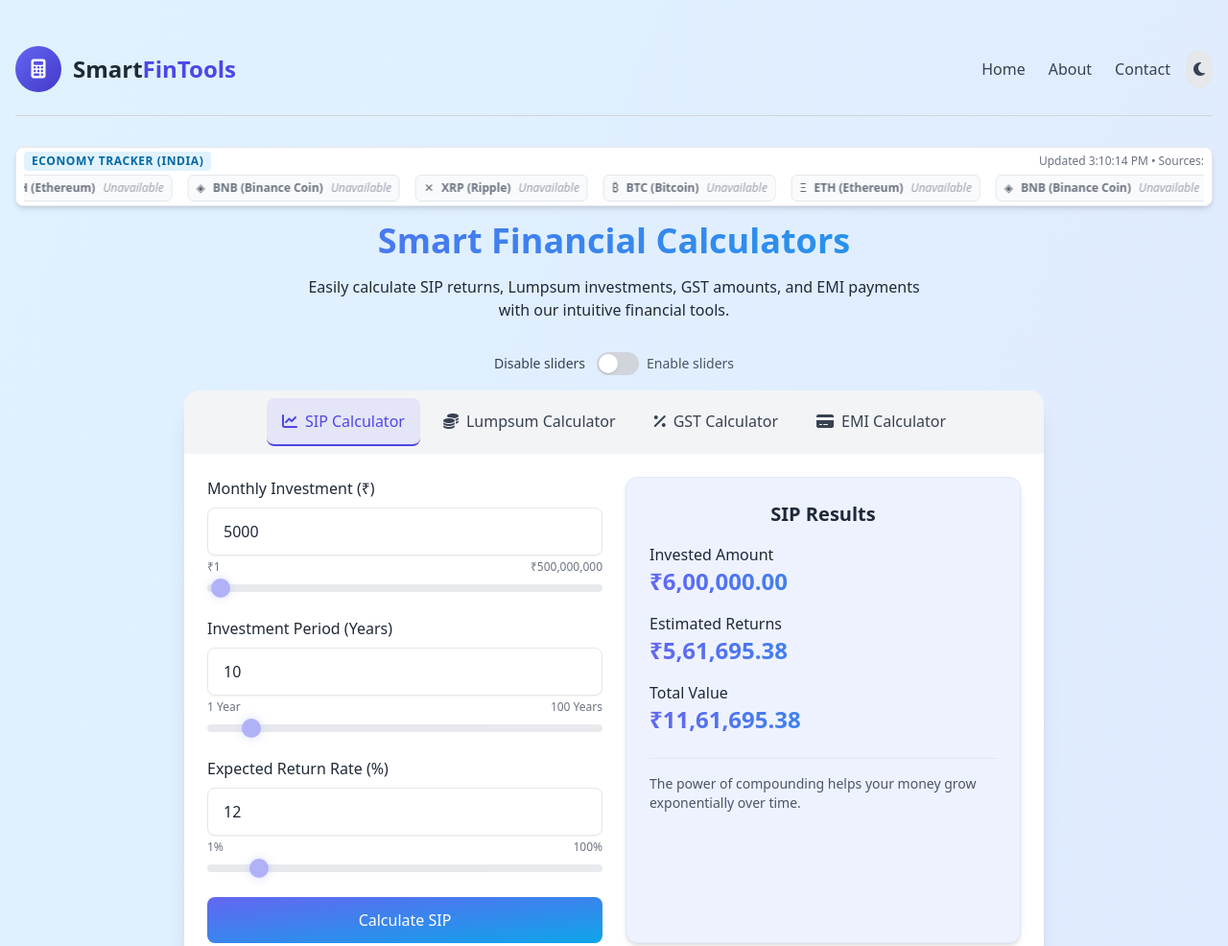
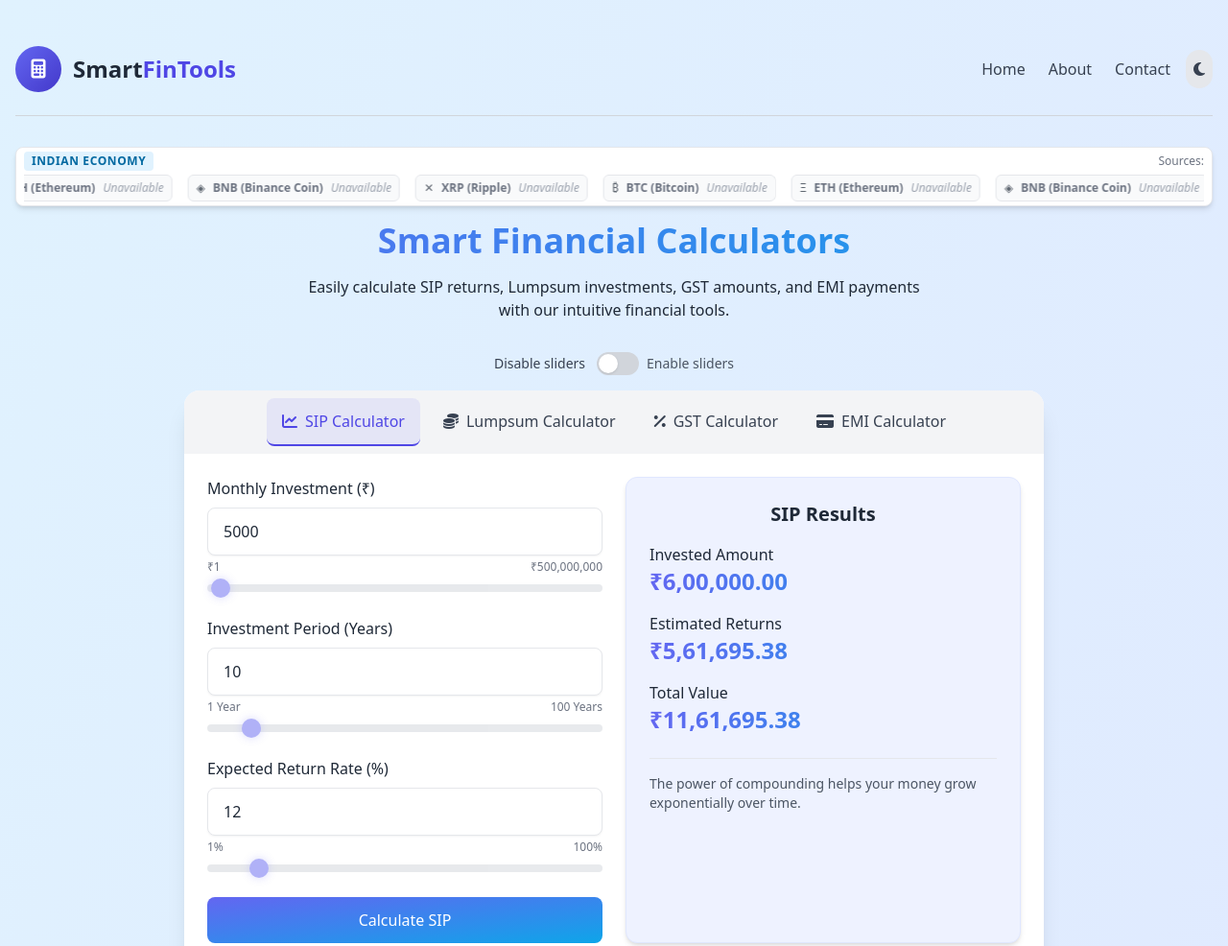
Before and after one commit to shivamprakash-git/smart-fin-tools, a plain HTML site: page index.html in a window 1280 px wide. Shown: the top 986 px of the page at 96% size. Drawn offline with nearby package versions, Linux system fonts and the light colour scheme; no server answers.

Commit message:
updated ticker

```diff
--- a/index.html
+++ b/index.html
@@ -102,7 +102,7 @@
             <div id="market-ticker-viewport" class="relative overflow-hidden rounded-lg border bg-white text-gray-800 border-gray-200 shadow-md dark:bg-gray-900 dark:text-gray-100 dark:border-gray-800">
                 <div class="px-2 py-1 space-y-1">
                     <div class="flex items-center justify-between gap-2">
-                        <span class="text-[10px] md:text-xs font-semibold uppercase tracking-wider px-2 py-0.5 rounded bg-secondary-100 text-secondary-700 dark:bg-secondary-900/40 dark:text-secondary-300">Economy Tracker (India)</span>
+                        <span class="text-[10px] md:text-xs font-semibold uppercase tracking-wider px-2 py-0.5 rounded bg-secondary-100 text-secondary-700 dark:bg-secondary-900/40 dark:text-secondary-300">Indian Economy</span>
                         <span id="market-ticker-meta" class="text-[10px] md:text-xs text-gray-500 dark:text-gray-400">Fetching…</span>
                     </div>
                     <div class="overflow-hidden">
--- a/js/ticker.js
+++ b/js/ticker.js
@@ -180,7 +180,7 @@
   }
 
   function updateMeta(sources) {
-    meta.textContent = `Updated ${nowTime()} • Sources: ${sources.join(', ')}`;
+    meta.textContent = `Sources: ${sources.join(', ')}`;
   }
 
   // Simple marquee animation (seamless infinite loop)
```
